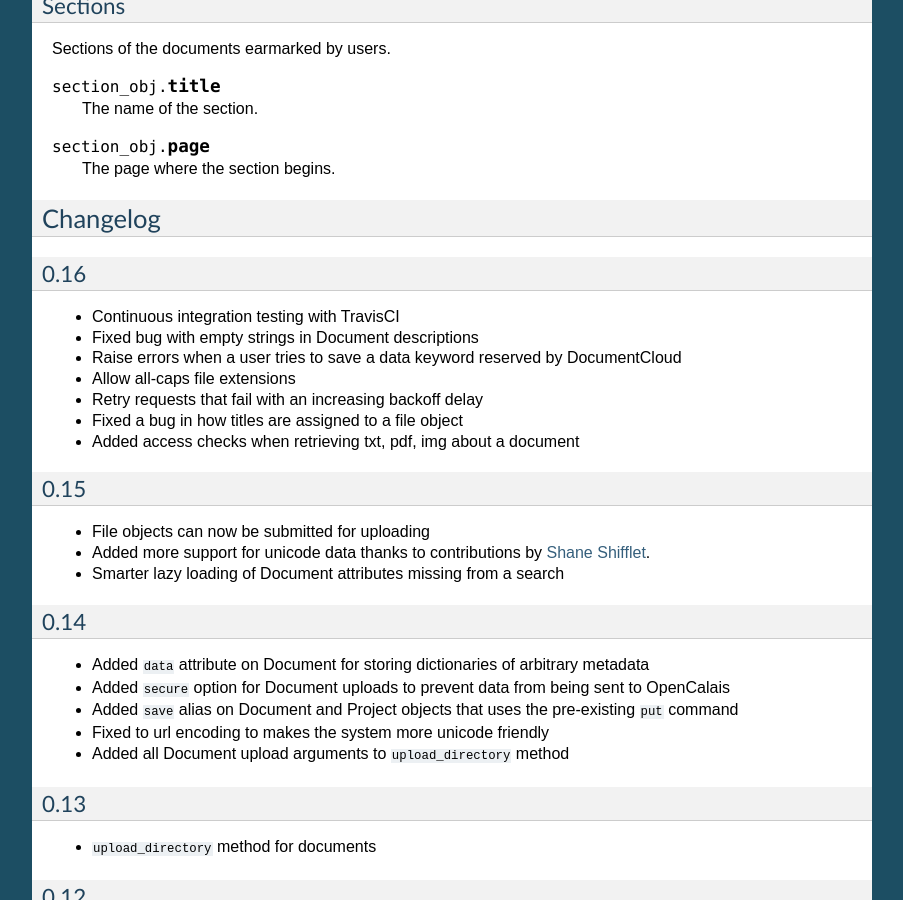
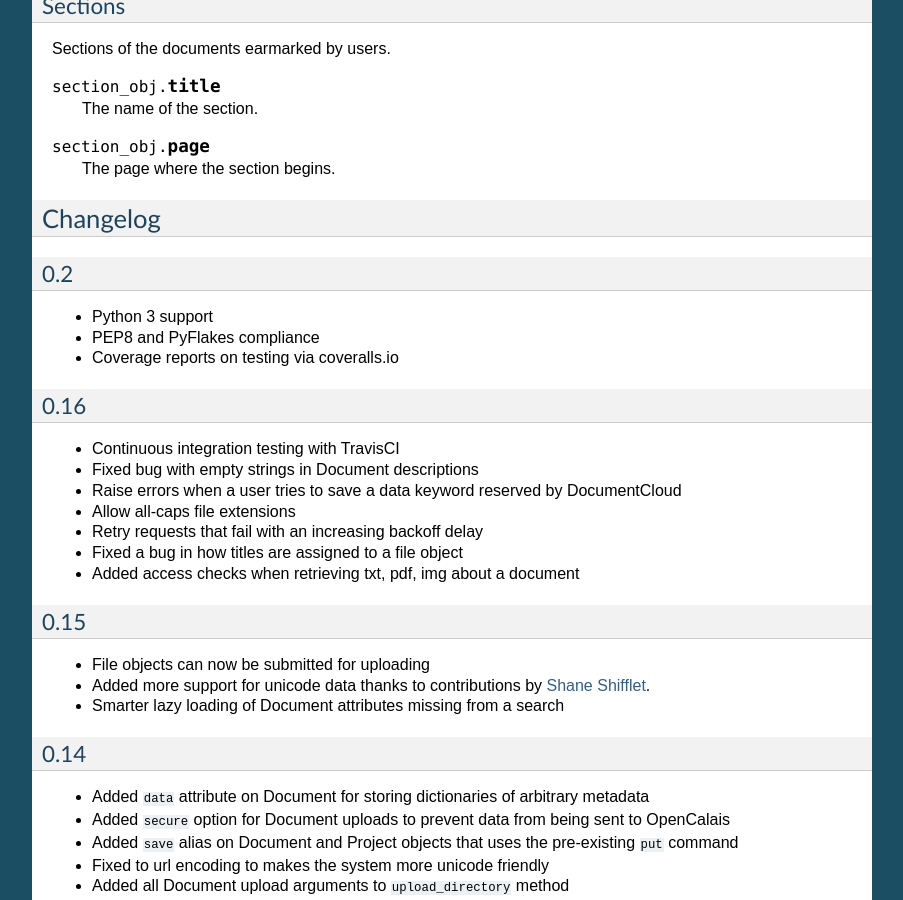
Before and after one commit to datadesk/python-documentcloud, a Sphinx documentation site: the page built from docs/index.rst, in a window 1280 px wide and 900 px high, scrolled down 11017 px. Shown: the whole window, without its empty margins (198-1101 px from the left). Built offline with Sphinx 7.4.7, drawn with Linux system fonts in a browser that asks for light colours.

Commit message:
Changelog for version 0.2

```diff
--- a/docs/index.rst
+++ b/docs/index.rst
@@ -619,6 +619,14 @@
 Changelog
 =========
 
+0.2
+---
+
+- Python 3 support
+- PEP8 and PyFlakes compliance
+- Coverage reports on testing via coveralls.io
+
+
 0.16
 ----
 
```
Also changed, not shown: 5 other files.
